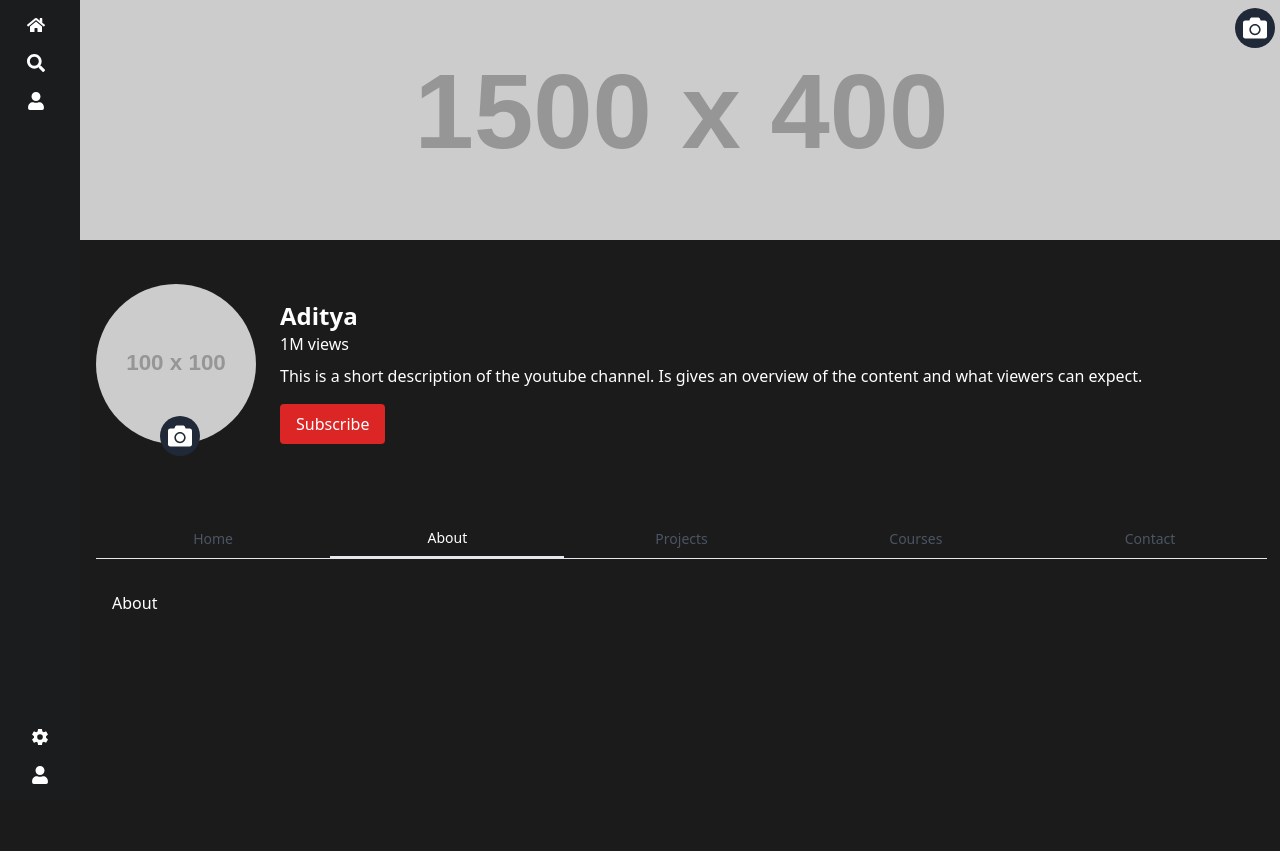
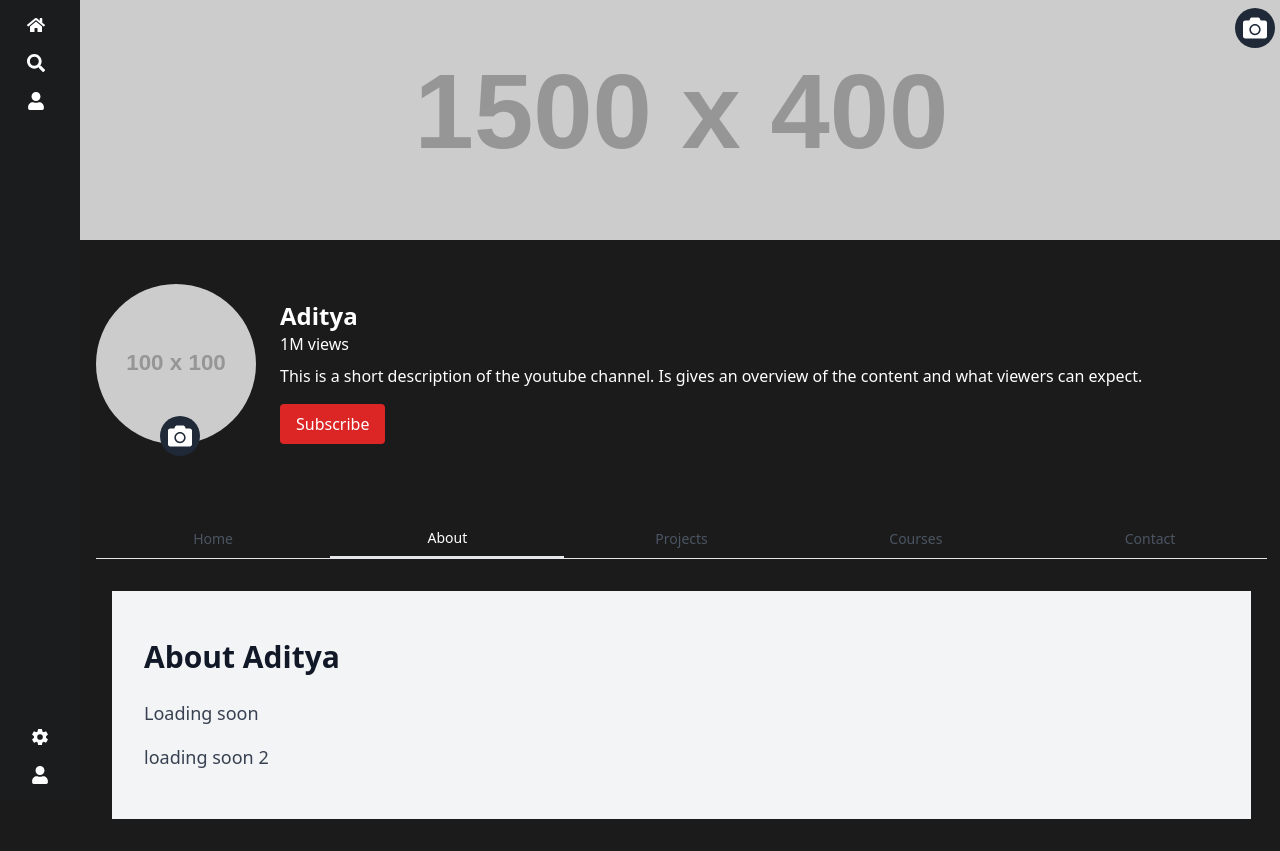
Before and after one commit to aditya-dolas-dev/Clone-Youtube-page, a React (Vite) app: page / in a window 1280 px wide. Both pictures are taken after a click on the button "About". Before the commit the page ends 800 px from the top, so only its background shows below. Built offline with nearby package versions, Linux system fonts and the light colour scheme.

Commit message:
updated About

```diff
--- a/src/components/About.tsx
+++ b/src/components/About.tsx
@@ -2,7 +2,21 @@
 
 const About = () => {
   return (
-    <div>About</div>
+    <section className="bg-gray-100 py-12 px-4 sm:px-6 lg:px-8">
+      <div className="max-w-4-xl mx-auto">
+        <h2 className="text-3xl font-extrabold text-gray-900 mb-6">
+          About Aditya
+        </h2>
+        <p className="text-lg text-gray-700">
+          Loading soon
+        </p>
+        <p className="mt-4 text-lg text-gray-700">
+          loading soon 2
+        </p>
+
+      </div>
+
+    </section>
   )
 }
 
```
